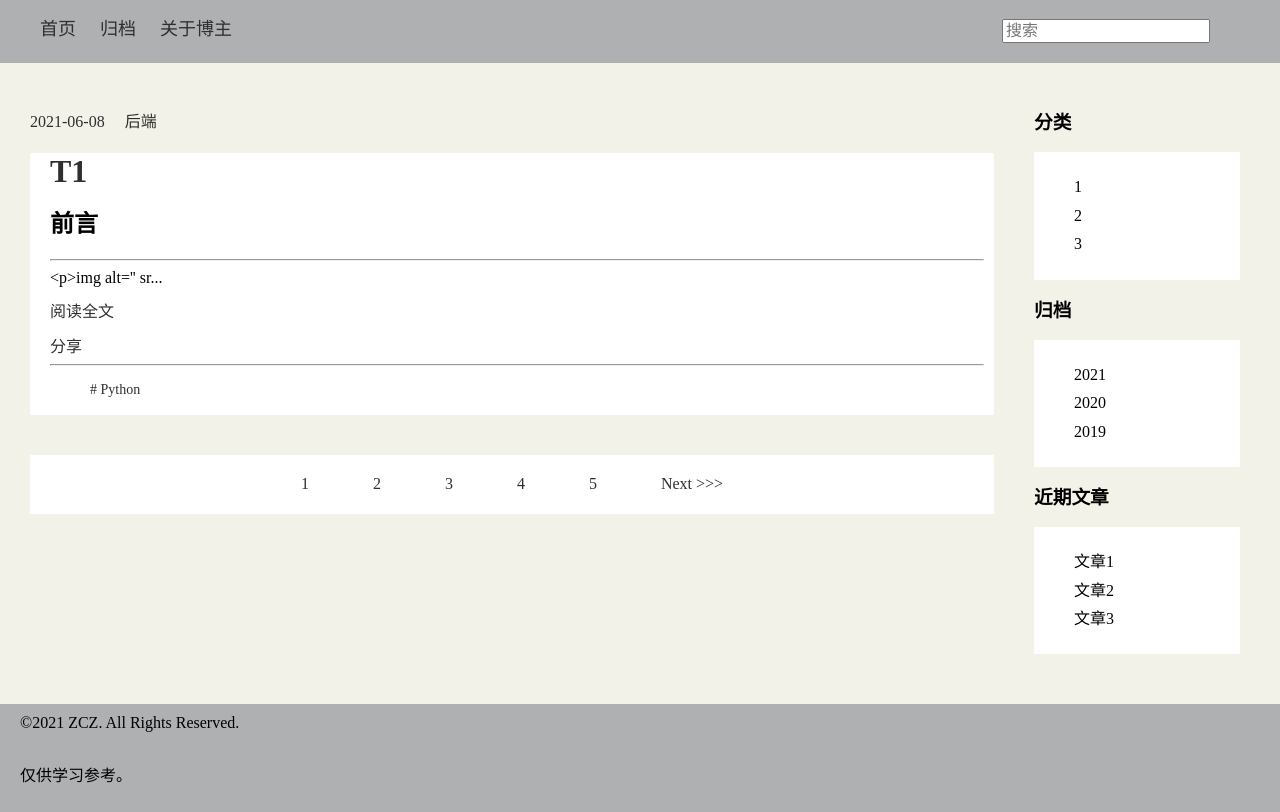
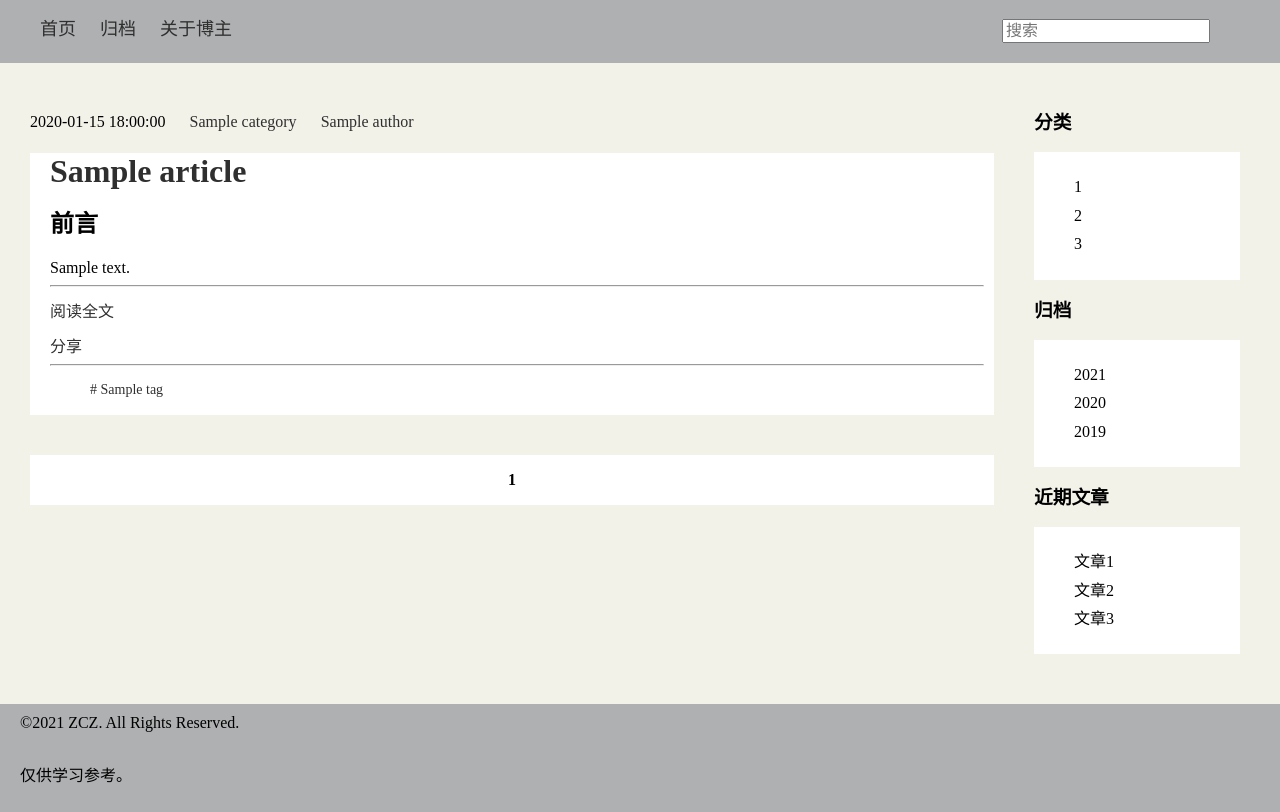
Before and after one commit to Lee-Kwang-pig/blog, a Django app: page / in a window 1280 px wide. Shown: the part 31-843 px from the top of the page. Run offline with Django 3.2, Linux system fonts and the light colour scheme; tables that the repository leaves empty hold one stand-in row (values such as "Sample post"); some libraries are stand-ins or nearby versions.

Commit message:
分页与富文本编辑器

```diff
--- a/blog/urls.py
+++ b/blog/urls.py
@@ -15,8 +15,15 @@ Including another URLconf
 """
 from django.contrib import admin
 from django.urls import path, include
+from blog.settings import DEBUG, MEDIA_ROOT
+from django.views.static import serve
+
 
 urlpatterns = [
     path('admin/', admin.site.urls),
     path('', include('myblog.urls')),
+    path(r'ckeditor/', include('ckeditor_uploader.urls'))
 ]
+
+if DEBUG:
+    urlpatterns += path(r'^media/(?P<path>.*)/$', serve, {"document_root": MEDIA_ROOT}),
--- a/myblog/models.py
+++ b/myblog/models.py
@@ -1,4 +1,5 @@
 from django.db import models
+from ckeditor_uploader.fields import RichTextUploadingField
 
 
 class Category(models.Model):
@@ -42,7 +43,7 @@ class Article(models.Model):
     """"文章模型"""
     title = models.CharField('文章标题', max_length=100, unique=True)
     description = models.CharField('描述', max_length=100, default='暂无相关描述')
-    content = models.TextField('内容')
+    content = RichTextUploadingField('内容', null=True, blank=True)
     pub_date = models.DateTimeField('发布期日', auto_now_add=True)
     category = models.ForeignKey(Category, on_delete=models.CASCADE, verbose_name='类型')
     author = models.ForeignKey(Author, on_delete=models.CASCADE, verbose_name='作者')
--- a/myblog/urls.py
+++ b/myblog/urls.py
@@ -6,5 +6,7 @@ from . import views
 app_name = 'myblog'
 urlpatterns = [
     path(r'', views.index, name='index'),
+    path(r'page/<int:num>/', views.index),
+    path(r'article_<int:article_id>/details/', views.detail, name='detail'),
 
 ]
--- a/myblog/views.py
+++ b/myblog/views.py
@@ -1,4 +1,43 @@
 from django.shortcuts import render
+from django.core.paginator import Paginator
+from myblog.models import Article
+import math
 
-def index(request):
-    return render(request,'myblog/index.html')
+
+def index(request, num=1):
+    """主页视图"""
+
+    # 获取文章对象
+    article_list = Article.objects.all().order_by('-pub_date')
+
+    # 创建分页器， 参数 per_page 是每页的记录条数
+    page_obj = Paginator(article_list, per_page=1)
+
+    # 获取第 n 页
+    page = page_obj.page(num)
+
+    # 生成页码数列表，这里分 10 个页码
+    begin = (num - int(math.ceil(10.0 / 2)))
+    if begin < 1:
+        begin = 1
+    end = begin + 9
+    if end > page_obj.num_pages:
+        end = page_obj.num_pages
+
+    if end <= 10:
+        begin = 1
+    else:
+        begin = end - 9
+
+    page_list = range(begin, end + 1)
+    content = {'article_list': page,
+               'page_list': page_list,
+               'current_page': num
+               }
+    return render(request, 'myblog/index.html', content)
+
+
+def detail(request, article_id):
+    """文章内容详情视图"""
+    article = Article.objects.get(pk=article_id)
+    return render(request, 'myblog/detail.html', {'article': article})
--- a/static/myblog/style.css
+++ b/static/myblog/style.css
@@ -16,16 +16,19 @@ a:hover{
     background-color: #afb0b2;
 }
 
+#header::after,
+.outer::after,
+.article-tag-list::after,
+#page-nav::after{
+    content: '';
+    clear: both;
+    display: block;
+}
 
 /* header */
 #header{
     text-align: center;
     /*margin-bottom: 30px;*/
-}
-#header::after{
-    content: '';
-    clear: both;
-    display: block;
 }
 #main-nav, .search{
     padding: 20px 20px;
@@ -56,11 +59,6 @@ a:hover{
 }
 .outer{
     margin-top: 30px;
-}
-.outer::after{
-    content: '';
-    clear: both;
-    display: table;
 }
 #main,#sidebar{
     float: left;
@@ -103,19 +101,35 @@ a:hover{
     margin-bottom: 40px;
 }
 .article-tag-list-item{
+    float: left;
     font-size: 14px;
-    color: blanchedalmond;
     margin-right: 30px;
     list-style-type: none;
 }
 
+
 /* 分页 */
 #page-nav{
     text-align: center;
-    padding: 20px 20px
+    line-height: 50px;
 }
-
-#page-nav > a {
+#page-nav > .page-number {
     margin-left: 30px;
     margin-right: 30px;
 }
+#page-nav > .extend{
+    line-height: 50px;
+    height: 50px;
+    width: 100px;
+    background-color: #ddd;
+
+}
+#page-nav > .next{
+    float: right;
+}
+#page-nav > .prev{
+    float: left;
+}
+#page-nav > .current{
+    font-weight: bold;
+}
--- a/templates/myblog/index.html
+++ b/templates/myblog/index.html
@@ -6,15 +6,22 @@
 
 {% block left %}
     <div id="main">
+
+        {% for article in article_list %}
+
         <article class="article">
             <!-- 文章蓝框上面的信息 -->
             <div class="article-meta">
-                <a class="article-date" href="#">
-                    <time>2021-06-08</time>
-                </a>
-                &nbsp;&nbsp;&nbsp;
+                <span class="article-date" href="#">
+                    <time>{{ article.pub_date|date:'Y-m-d H:i:s' }}</time>
+                </span>
+                &nbsp;&nbsp;&nbsp;&nbsp;
                 <span class="article-category">
-                    <a class="article-category-link" href="#" target="_blank">后端</a>
+                    <a class="article-category-link" href="#" target="_blank">{{ article.category.cname }}</a>
+                </span>
+                &nbsp;&nbsp;&nbsp;&nbsp;
+                <span class="article-author">
+                    <a class="article-author-link" href="#" target="_blank">{{ article.author.name }}</a>
                 </span>
             </div>
 
@@ -22,38 +29,54 @@
             <div class="article-inner">
                 <header class="article-header">
                     <h1 itemprop="name">    <!--声明属性名，加在要声明的元素中;用做 DOM标记-->
-                        <a class="article-title" href="#" target="_blank">T1</a>
+                        <a class="article-title" href="#" target="_blank">{{ article.title }}</a>
                     </h1>
                 </header>
                 <div class="article-entry" itemprop="articleBody">
                     <h2>前言</h2>
+                    {{ article.description }}
                     <hr>
-                    &lt;p&gt;img alt='' sr...
-
                     <p class="article-more-link">
-                        <a href="#" target="_blank">阅读全文</a>
+                        <a href="/article_{{ article.id }}/details/" target="_blank">阅读全文</a>
                     </p>
                 </div>
                 <footer class="article-footer">
                     <a href="#" data-url="存放文章的url" class="article-share-link">分享</a>
                     <hr>
                     <ul class="article-tag-list">
+
+                        {% for tag in article.tag.all %}
+
                         <li class="article-tag-list-item">
-                            <a class="article-tag-list-link" href="#"># Python</a>
+                            <a class="article-tag-list-link" href="#"># {{ tag.tname }}</a>
                         </li>
+
+                        {% endfor %}
+
                     </ul>
                 </footer>
             </div>
         </article>
 
+        {% endfor %}
+
         <!-- 分页栏 -->
         <nav id="page-nav">
-            <a class="page-number current">1</a>
-            <a class="page-number" href="#">2</a>
-            <a class="page-number" href="/#">3</a>
-            <a class="page-number" href="/#">4</a>
-            <a class="page-number" href="/#">5</a>
-            <a class="extend next" rel="next" href="#">Next >>> </a>
+        {% if article_list.has_previous %}
+            <a class="extend prev" rel="next" href="/page/{{ article_list.previous_page_number }}"><<< prev</a>
+        {% endif %}
+
+            {% for page in page_list %}
+                {% if current_page == page %}
+                    <span class="page-number current">{{ current_page }}</span>
+                {% else %}
+                    <a class="page-number" href="/page/{{ page }}">{{ page }}</a>
+                {% endif %}
+            {% endfor %}
+
+        {% if article_list.has_next %}
+            <a class="extend next" rel="next" href="/page/{{ article_list.next_page_number }}">Next >>> </a>
+        {% endif %}
         </nav>
     </div>
 {% endblock %}
```
Also changed, not shown: blog/settings.py (+6 -1 lines), myblog/admin.py (+15 -2 lines), myblog/templatetags/filter_mark.py (added, +10 -0 lines), templates/myblog/base.html (+0 -9 lines), templates/myblog/detail.html (added, +42 -0 lines), magics/blog首页(第一次提交).png (added), magics/分页功能.png (added), magics/后台管理（第二次提交）.png (added), magics/富文本编辑器.png (added), myblog/migrations/0003_auto_20210610_1948.py (added), myblog/templatetags/__init__.py (added).
